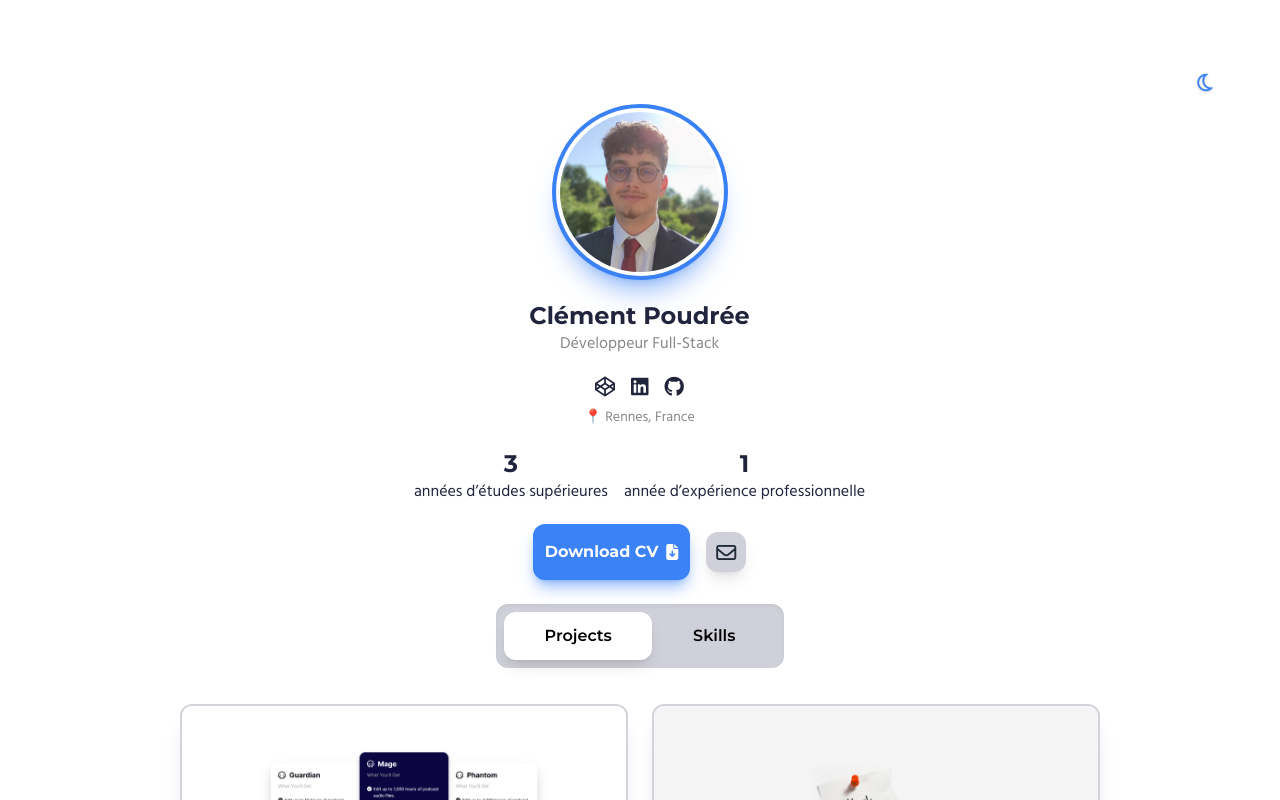
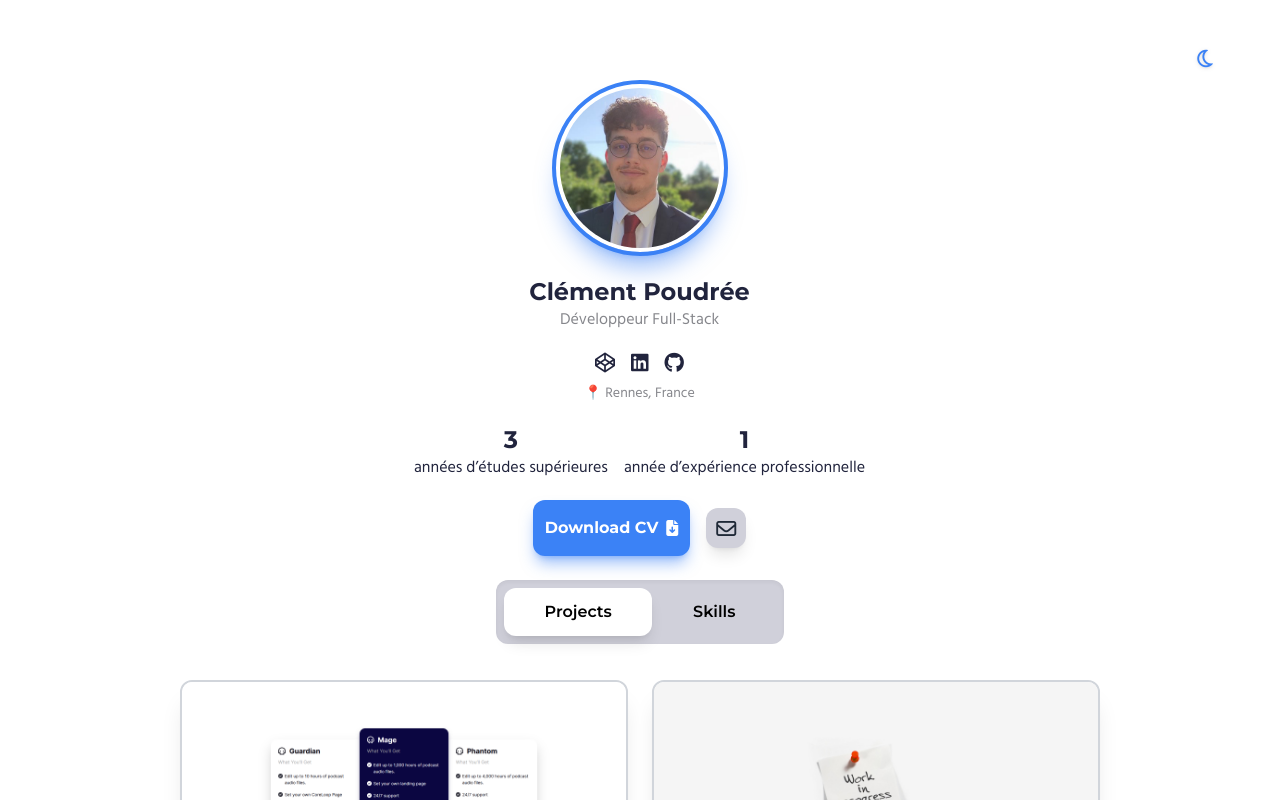
Before and after one commit to MRK4/mrk4.github.io, a Vue app: page / in a window 1280 px wide. Shown: the top 800 px of the page. Built offline with nearby package versions, Linux system fonts and the light colour scheme.

Commit message:
Fixed the margin of Dark & Light Button

```diff
--- a/src/App.vue
+++ b/src/App.vue
@@ -1,6 +1,6 @@
 <template>
   <div class="transition-all duration-150 ease-in bg-white dark:bg-gray-900 scroll-smooth px-14 pt-16 pb-4 flex flex-col items-center animate__animated">
-    <div class="w-full flex flex-row justify-end">
+    <div class="-mt-6 w-full flex flex-row justify-end">
       <div class="cursor-pointer p-2">
         <i class="toggle1 icon-light fa-regular fa-moon fa-lg text-blue-500 fill-current dark:text-blue-500 drop-shadow" alt="îcone de lune"></i>
         <i class="toggle2 icon-dark fa-solid fa-sun fa-lg text-[#21243D] fill-current dark:text-yellow-500 drop-shadow hidden" alt="îcone de soleil"></i>
```
